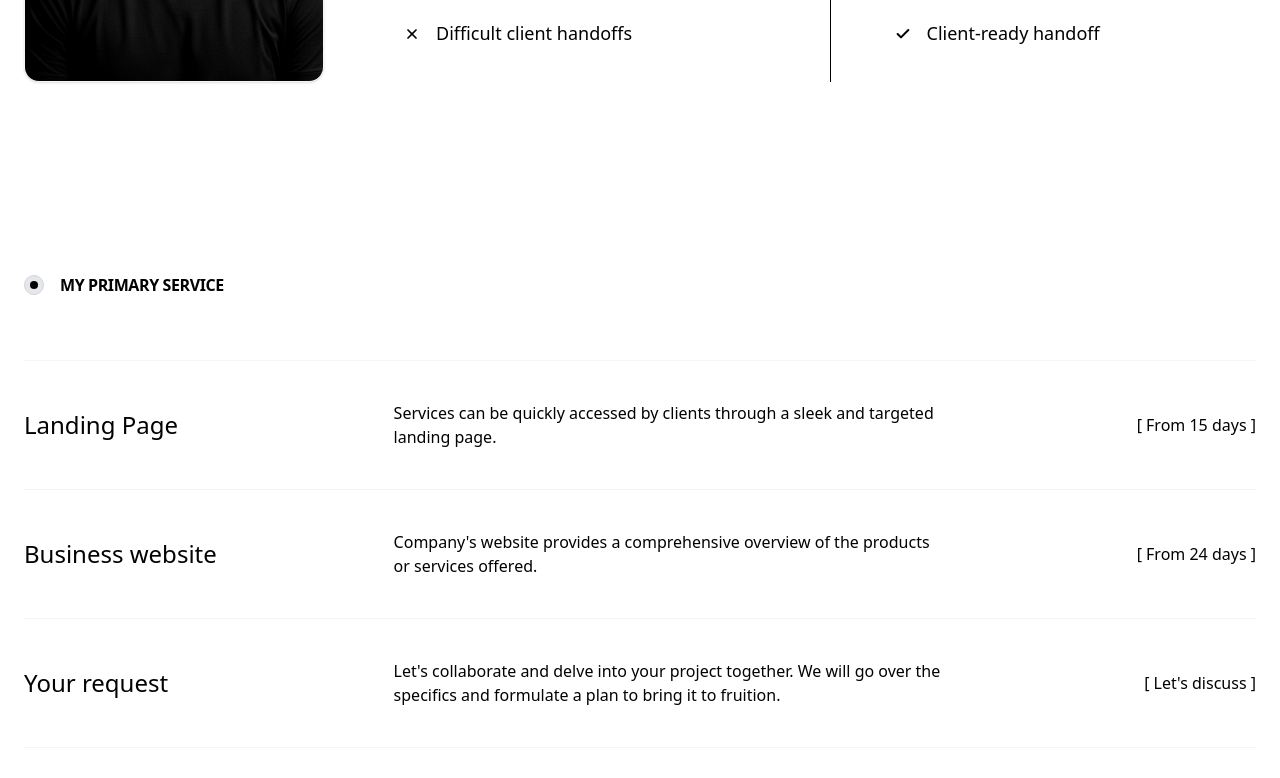
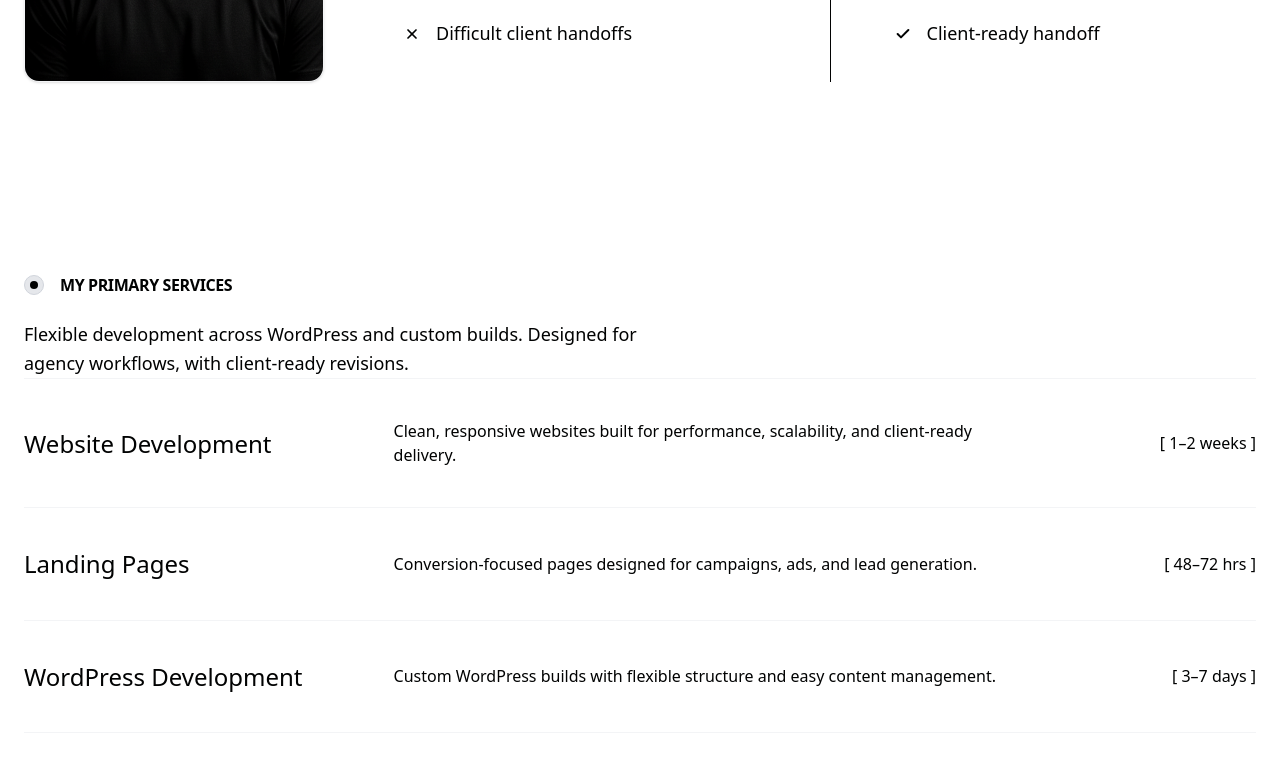
Before and after one commit to itssadiq/Sadiq-NovixSoft, a Next.js app: page / in a window 1280 px wide. Shown: the part 2000-2778 px from the top of the page. Built offline with nearby package versions, Linux system fonts and the light colour scheme.

Commit message:
Updated Services section with a new paragraph and services content.

```diff
--- a/src/components/Services.jsx
+++ b/src/components/Services.jsx
@@ -1,63 +1,83 @@
 import React from "react";
+import Link from "next/link";
 
 export default function Services() {
   const services = [
     {
-      title: "Landing Page",
+      title: "Website Development",
       description:
-        "Services can be quickly accessed by clients through a sleek and targeted landing page.",
-      timeline: "From 15 days",
+        "Clean, responsive websites built for performance, scalability, and client-ready delivery.",
+      timeline: "1–2 weeks",
     },
     {
-      title: "Business website",
+      title: "Landing Pages",
       description:
-        "Company's website provides a comprehensive overview of the products or services offered.",
-      timeline: "From 24 days",
+        "Conversion-focused pages designed for campaigns, ads, and lead generation.",
+      timeline: "48–72 hrs",
     },
     {
-      title: "Your request",
+      title: "WordPress Development",
       description:
-        "Let's collaborate and delve into your project together. We will go over the specifics and formulate a plan to bring it to fruition.",
-      timeline: "Let's discuss",
+        "Custom WordPress builds with flexible structure and easy content management.",
+      timeline: "3–7 days",
+    },
+    {
+      title: "Website Redesign",
+      description:
+        "Improving structure, UI, and performance for a more modern experience.",
+      timeline: "1–2 weeks",
+    },
+    {
+      title: "Ongoing Support",
+      description:
+        "Reliable support for updates, fixes, and continuous improvements.",
+      timeline: "Ongoing",
     },
   ];
 
   return (
-    <section id="services" className="w-full bg-[var(--color-white)] py-24">
+    <section
+      id="services"
+      className="w-full bg-[var(--color-white)] pt-24 pb-0"
+    >
       <div className="max-w-[1400px] mx-auto px-6">
         {/* SECTION HEADER */}
-        <div className="flex items-center gap-4 mb-16">
-          <div className="w-5 h-5 rounded-full bg-gray-200 flex items-center justify-center border border-gray-300">
-            <div className="w-2 h-2 rounded-full bg-black"></div>
+        <div className="flex flex-col gap-6 mb-6 md:mb-0">
+          <div className="flex items-center gap-4">
+            <div className="w-5 h-5 rounded-full bg-gray-200 flex items-center justify-center border border-gray-300">
+              <div className="w-2 h-2 rounded-full bg-black"></div>
+            </div>
+            <h5 className="type-h5 tracking-tight uppercase font-bold text-[var(--color-black)]">
+              My Primary Services
+            </h5>
           </div>
-          <h5 className="type-h5 tracking-tight uppercase font-bold text-[var(--color-black)]">
-            My Primary Service
-          </h5>
+
+          {/* NEW INTRO PARAGRAPH */}
+          <p className="type-body-large text-[var(--color-dim-grey)] max-w-2xl leading-relaxed">
+            Flexible development across WordPress and custom builds. Designed
+            for agency workflows, with client-ready revisions.
+          </p>
         </div>
 
         {/* SERVICES LIST */}
         <div className="flex flex-col">
-          {/* Top Border for the first item */}
           <div className="w-full h-[1px] bg-gray-100"></div>
 
           {services.map((service, index) => (
             <div
               key={index}
-              className="group w-full border-b border-gray-100 py-10 transition-colors duration-300 hover:bg-gray-50/50"
+              className="group w-full border-b border-gray-100 py-10 transition-colors"
             >
               <div className="flex flex-col md:flex-row md:items-center justify-between gap-6 md:gap-12">
-                {/* LEFT: Title */}
                 <div className="w-full md:w-[25%] shrink-0">
                   <h3 className="type-h3">{service.title}</h3>
                 </div>
 
-                {/* CENTER: Description */}
-                <div className="w-full md:w-[45%]">
+                <div className="w-full md:w-[50%]">
                   <p className="type-body">{service.description}</p>
                 </div>
 
-                {/* RIGHT: Timeline Metadata */}
-                <div className="w-full md:w-[20%] flex md:justify-end">
+                <div className="w-full md:w-[15%] flex md:justify-end">
                   <span className="type-body">[ {service.timeline} ]</span>
                 </div>
               </div>
@@ -65,6 +85,40 @@ export default function Services() {
           ))}
         </div>
       </div>
+
+      {/* --- BLACK CTA BAR --- */}
+      <div className="w-full bg-[var(--color-black)] py-6 mt-12">
+        <div className="max-w-[1400px] mx-auto px-6 flex items-center">
+          <Link
+            href="#contact"
+            className="group flex items-center focus:outline-none"
+          >
+            {/* White Pill with White Border */}
+            <div className="relative z-0 flex items-center justify-center h-[44px] px-6 border border-white rounded-full bg-transparent transition-colors duration-300 group-hover:bg-white/10">
+              <span className="type-btn !text-white">
+                Need Support on a Project?
+              </span>
+            </div>
+
+            {/* Overlapping White Circle with Black Arrow */}
+            <div className="relative z-10 -ml-4 flex items-center justify-center shrink-0 w-[44px] h-[44px] bg-white rounded-full transition-transform duration-300 group-hover:rotate-45">
+              <svg
+                width="16"
+                height="16"
+                viewBox="0 0 24 24"
+                fill="none"
+                stroke="black"
+                strokeWidth="2.5"
+                strokeLinecap="round"
+                strokeLinejoin="round"
+              >
+                <line x1="7" y1="17" x2="17" y2="7"></line>
+                <polyline points="7 7 17 7 17 17"></polyline>
+              </svg>
+            </div>
+          </Link>
+        </div>
+      </div>
     </section>
   );
 }
```
